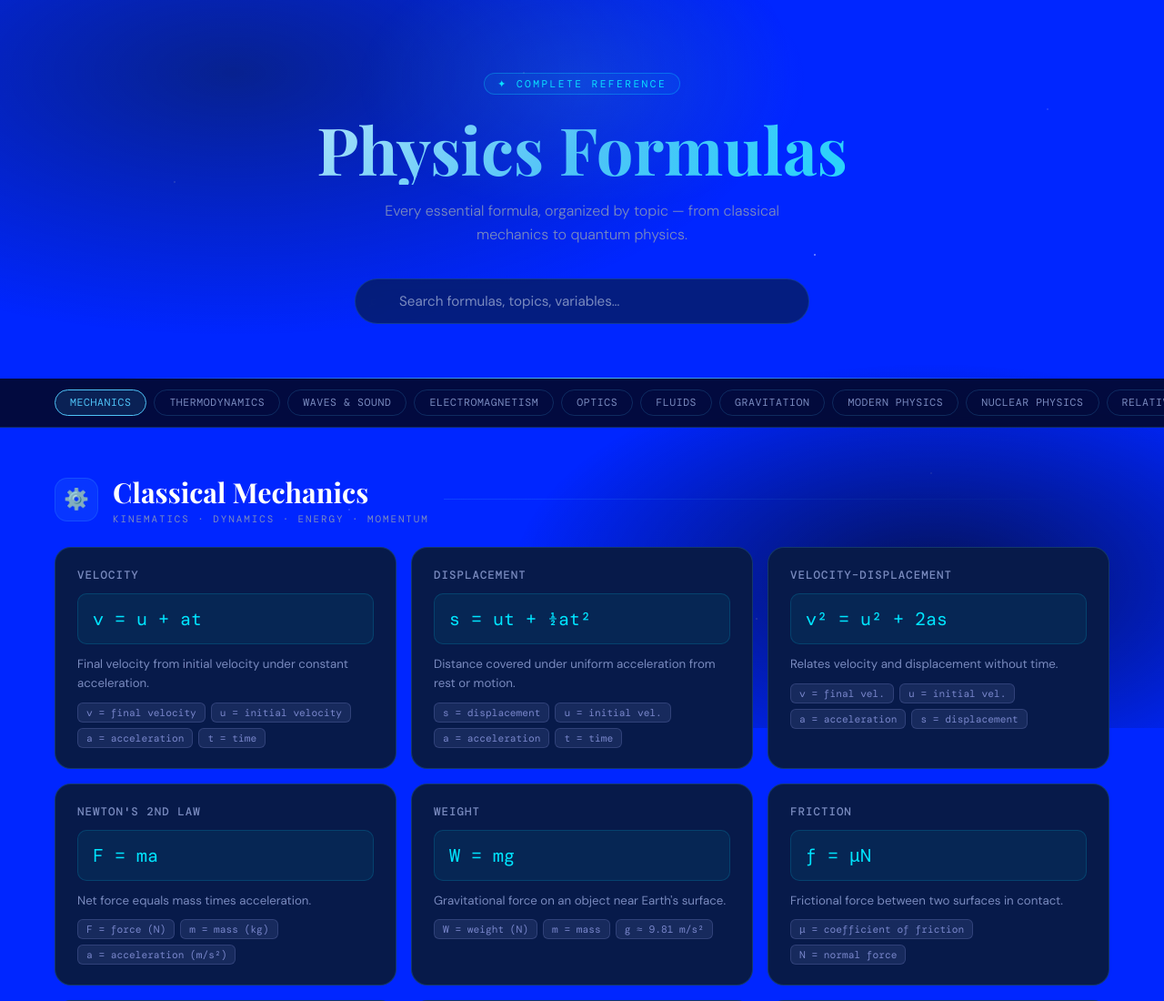
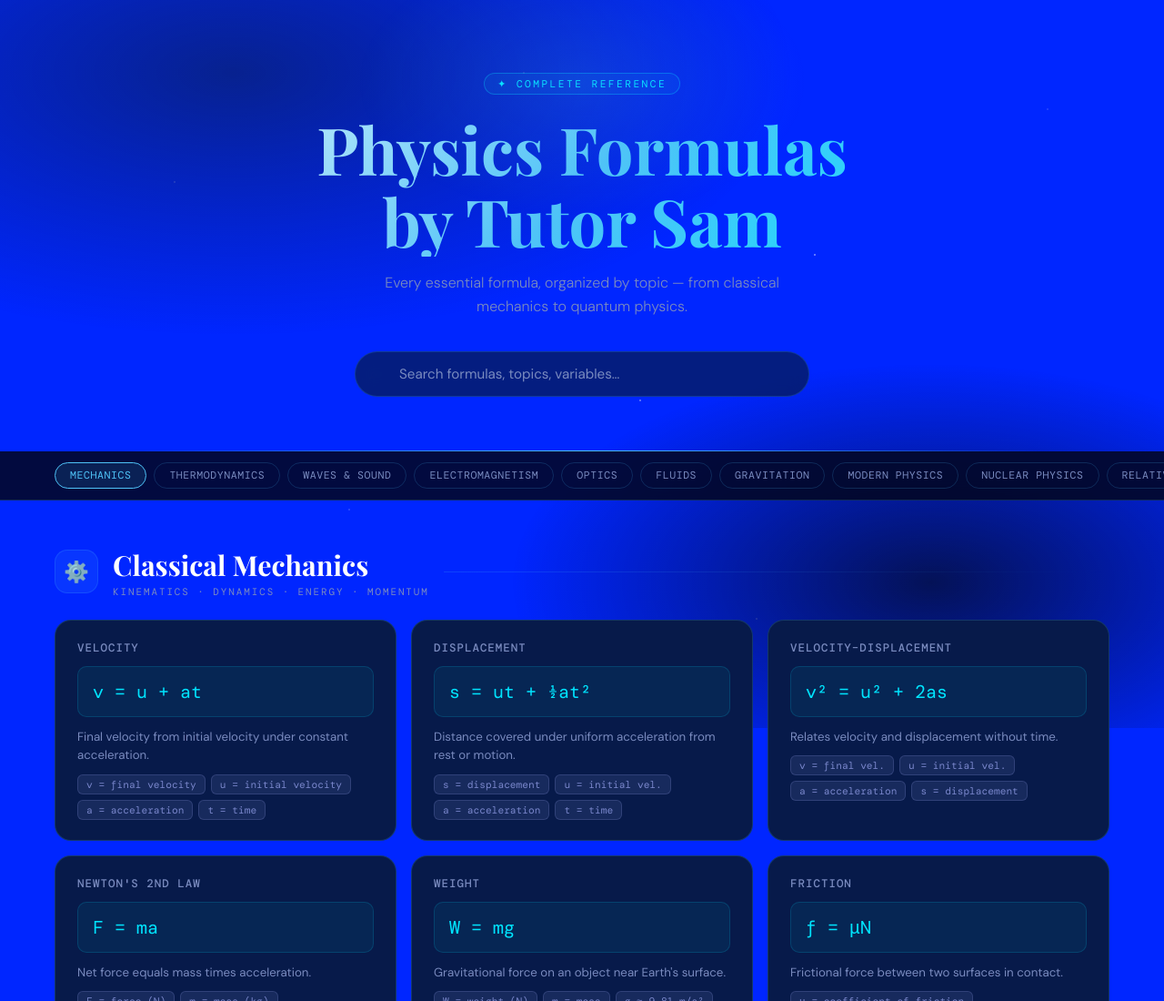
Before and after one commit to sam01-love/PHYSICS-FORMULA, a plain HTML site: page index.html in a window 1280 px wide. Shown: the top 1100 px of the page at 91% size. Drawn offline with nearby package versions, Linux system fonts and the light colour scheme; a web font is replaced by a local one.

Commit message:
Update index.html

```diff
--- a/index.html
+++ b/index.html
@@ -17,7 +17,7 @@
   <header>
     <div class="header-glow"></div>
     <div class="subtitle-tag">✦ Complete Reference</div>
-    <h1>Physics Formulas</h1>
+    <h1>Physics Formulas<br> by Tutor Sam</h1>
     <p class="header-desc">Every essential formula, organized by topic — from classical mechanics to quantum physics.
     </p>
     <div class="search-wrap">
```
